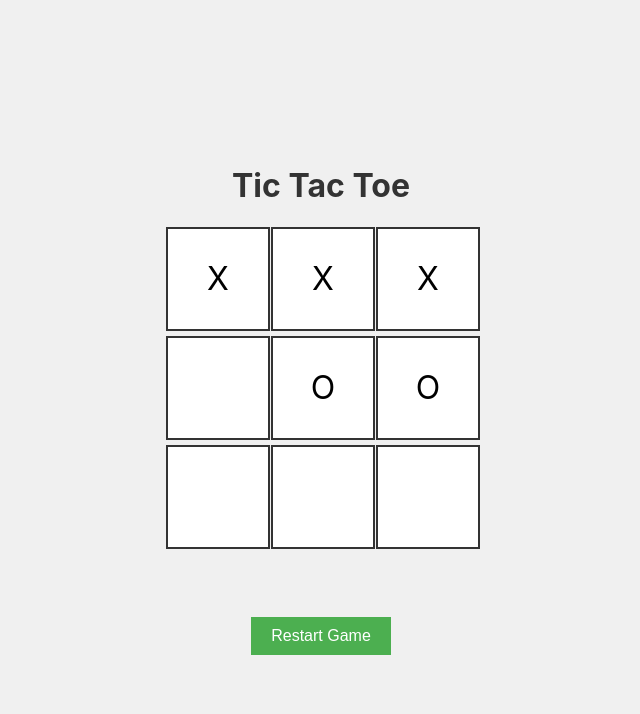
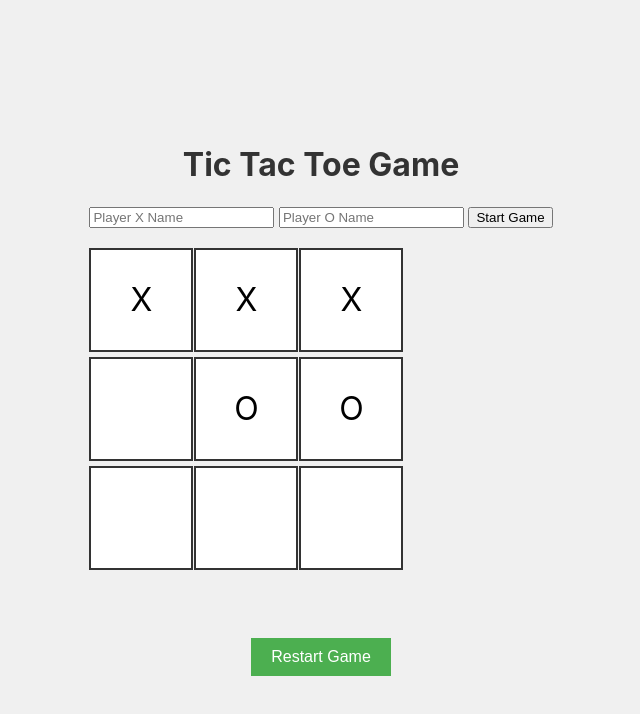
Before and after one commit to Vick606/tic-tac-toe, a plain HTML site: page index.html in a window 1280 px wide. Shown: the whole page, without its empty margins (319-959 px from the left). Drawn offline with Linux system fonts and the light colour scheme.

Commit message:
Updated the game with new functions

```diff
--- a/index.html
+++ b/index.html
@@ -8,7 +8,13 @@
 </head>
 <body>
     <div class="container">
-        <h1>Tic Tac Toe</h1>
+        <h1>Tic Tac Toe Game</h1>
+        <div id="player-setup" class="player-setup">
+            <input type="text" id="player1-name" placeholder="Player X Name">
+            <input type="text" id="player2-name" placeholder="Player O Name">
+            <button id="start-btn">Start Game</button>
+        </div>
+        <div id="game-container" class="game-container hidden">
             <div id="gameboard" class="gameboard">
                 <div class="cell" data-index="0"></div>
                 <div class="cell" data-index="1"></div>
@@ -23,6 +29,7 @@
             <div id="message" class="message"></div>
             <button id="restart-btn" class="restart-btn">Restart Game</button>
         </div>
+    </div>
     <script src="script.js"></script>
 </body>
 </html>
```
Lines whose indentation alone changed are shown as unchanged.
